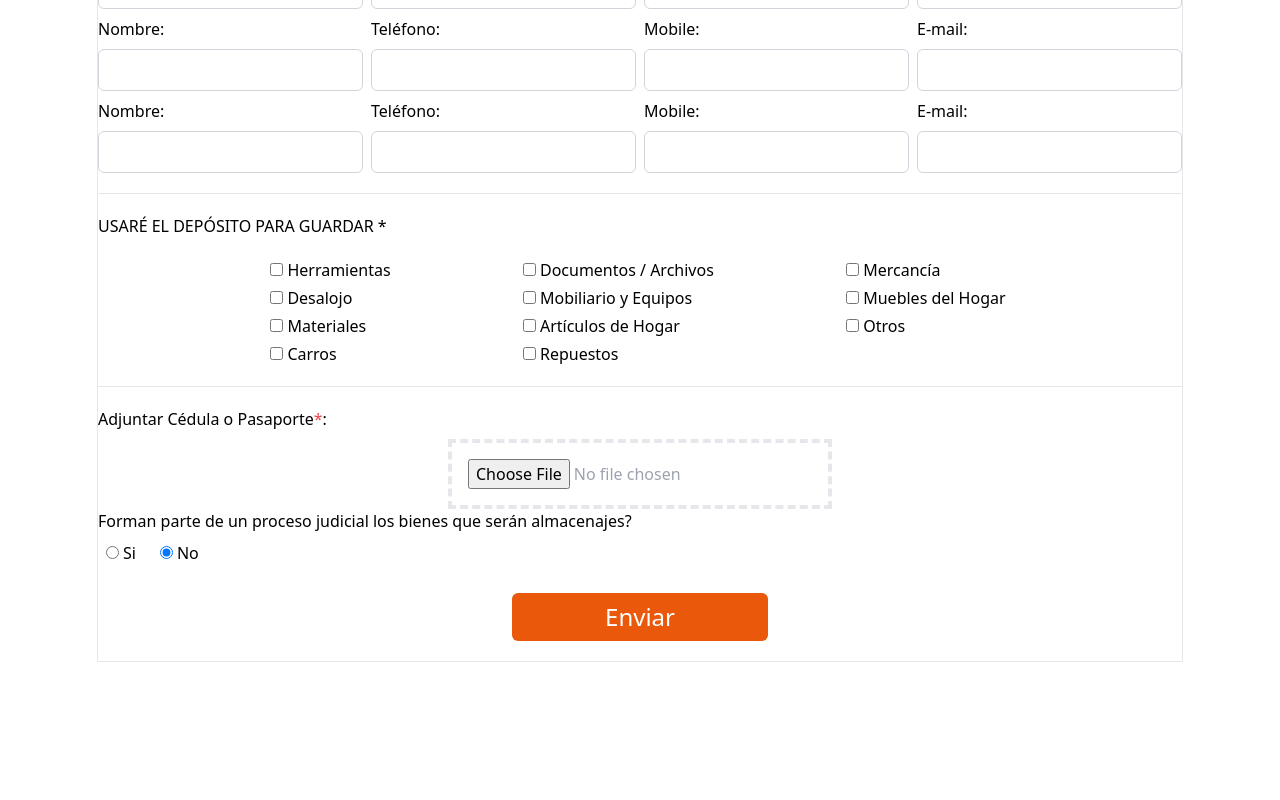
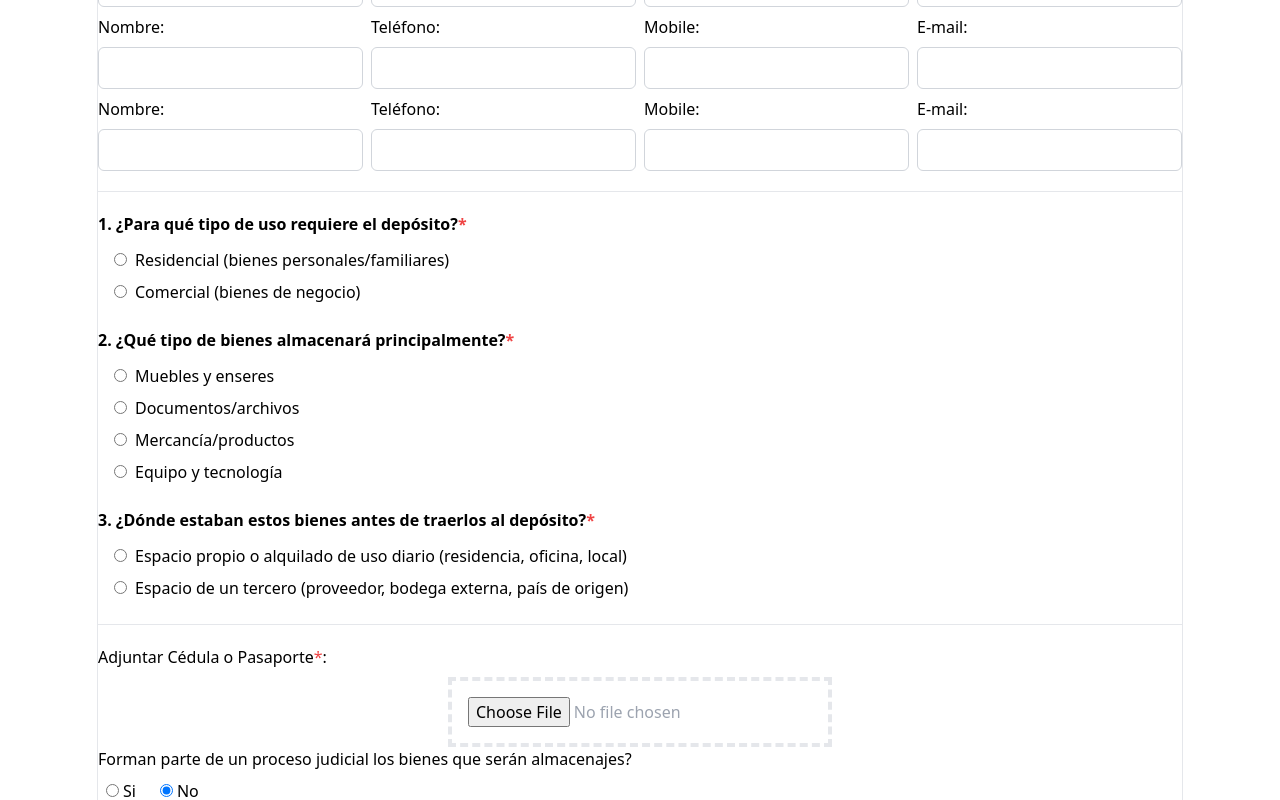
Before and after one commit to Procapi-it/alma-solicitudes, a React (Vite) app: page / in a window 1280 px wide. Shown: the part 1221-2021 px from the top of the page. Before the commit the page ends 1903 px from the top, so only its background shows below. Built offline with nearby package versions, Linux system fonts and the light colour scheme; no server answers.

Commit message:
feat: Adding New inputs to form and email

```diff
--- a/src/components/StorageUsage.jsx
+++ b/src/components/StorageUsage.jsx
@@ -1,138 +1,122 @@
 
 export const StorageUsage = ({ register }) => {
-    const handleCheckboxChange = event => {
-        const selectedCheckbox = event.target.value;
-        register("queGuardar", { value: selectedCheckbox });
-    };
-
     return (
         <section>
-            <h2 className="text-bold">USARÉ EL DEPÓSITO PARA GUARDAR *</h2>
-
-            <div className="grid xl:grid-rows-4 xl:grid-flow-col px-12 md:grid-row-1 gap-1 place-content-evenly mt-5">
+            {/* Pregunta 1: Tipo de uso */}
+            <div className="mb-6">
+                <h2 className="font-bold mb-3">
+                    1. ¿Para qué tipo de uso requiere el depósito?
+                    <span className="text-red-500">*</span>
+                </h2>
+                <div className="flex flex-col gap-2 ml-4">
                     <div>
                         <input
-                        onChange={handleCheckboxChange}
-                        type="checkbox"
-                        id="checkbox1"
-                        {...register("checkbox1")}
+                            type="radio"
+                            id="tipoUsoResidencial"
+                            value="Residencial (bienes personales/familiares)"
+                            {...register("tipoUso", { required: true })}
                         />
-                    <label htmlFor="checkbox1" className="mx-1">
-                        Herramientas
+                        <label htmlFor="tipoUsoResidencial" className="mx-2">
+                            Residencial (bienes personales/familiares)
                         </label>
                     </div>
                     <div>
                         <input
-                        onChange={handleCheckboxChange}
-                        type="checkbox"
-                        id="checkbox2"
-                        {...register("checkbox2")}
+                            type="radio"
+                            id="tipoUsoComercial"
+                            value="Comercial (bienes de negocio)"
+                            {...register("tipoUso", { required: true })}
                         />
-                    <label htmlFor="checkbox2" className="mx-1">
-                        Desalojo
+                        <label htmlFor="tipoUsoComercial" className="mx-2">
+                            Comercial (bienes de negocio)
+                        </label>
+                    </div>
+                </div>
+            </div>
+
+            {/* Pregunta 2: Tipo de bienes */}
+            <div className="mb-6">
+                <h2 className="font-bold mb-3">
+                    2. ¿Qué tipo de bienes almacenará principalmente?
+                    <span className="text-red-500">*</span>
+                </h2>
+                <div className="flex flex-col gap-2 ml-4">
+                    <div>
+                        <input
+                            type="radio"
+                            id="tipoBienesMuebles"
+                            value="Muebles y enseres"
+                            {...register("tipoBienes", { required: true })}
+                        />
+                        <label htmlFor="tipoBienesMuebles" className="mx-2">
+                            Muebles y enseres
                         </label>
                     </div>
                     <div>
                         <input
-                        onChange={handleCheckboxChange}
-                        type="checkbox"
-                        id="checkbox3"
-                        {...register("checkbox3")}
+                            type="radio"
+                            id="tipoBienesDocumentos"
+                            value="Documentos/archivos"
+                            {...register("tipoBienes", { required: true })}
                         />
-                    <label htmlFor="checkbox3" className="mx-1">
-                        Materiales
+                        <label htmlFor="tipoBienesDocumentos" className="mx-2">
+                            Documentos/archivos
                         </label>
                     </div>
                     <div>
                         <input
-                        onChange={handleCheckboxChange}
-                        type="checkbox"
-                        id="checkbox4"
-                        {...register("checkbox4")}
+                            type="radio"
+                            id="tipoBienesMercancia"
+                            value="Mercancía/productos"
+                            {...register("tipoBienes", { required: true })}
                         />
-                    <label htmlFor="checkbox4" className="mx-1">
-                        Carros
+                        <label htmlFor="tipoBienesMercancia" className="mx-2">
+                            Mercancía/productos
                         </label>
                     </div>
                     <div>
                         <input
-                        onChange={handleCheckboxChange}
-                        type="checkbox"
-                        id="checkbox5"
-                        {...register("checkbox5")}
+                            type="radio"
+                            id="tipoBienesEquipo"
+                            value="Equipo y tecnología"
+                            {...register("tipoBienes", { required: true })}
                         />
-                    <label htmlFor="checkbox5" className="mx-1">
-                        Documentos / Archivos
+                        <label htmlFor="tipoBienesEquipo" className="mx-2">
+                            Equipo y tecnología
+                        </label>
+                    </div>
+                </div>
+            </div>
+
+            {/* Pregunta 3: Procedencia de bienes */}
+            <div className="mb-6">
+                <h2 className="font-bold mb-3">
+                    3. ¿Dónde estaban estos bienes antes de traerlos al depósito?
+                    <span className="text-red-500">*</span>
+                </h2>
+                <div className="flex flex-col gap-2 ml-4">
+                    <div>
+                        <input
+                            type="radio"
+                            id="procedenciaPropio"
+                            value="Espacio propio o alquilado de uso diario (residencia, oficina, local)"
+                            {...register("procedenciaBienes", { required: true })}
+                        />
+                        <label htmlFor="procedenciaPropio" className="mx-2">
+                            Espacio propio o alquilado de uso diario (residencia, oficina, local)
                         </label>
                     </div>
                     <div>
                         <input
-                        onChange={handleCheckboxChange}
-                        type="checkbox"
-                        id="checkbox6"
-                        {...register("checkbox6")}
+                            type="radio"
+                            id="procedenciaTercero"
+                            value="Espacio de un tercero (proveedor, bodega externa, país de origen)"
+                            {...register("procedenciaBienes", { required: true })}
                         />
-                    <label htmlFor="checkbox6" className="mx-1">
-                        Mobiliario y Equipos
+                        <label htmlFor="procedenciaTercero" className="mx-2">
+                            Espacio de un tercero (proveedor, bodega externa, país de origen)
                         </label>
                     </div>
-                <div>
-                    <input
-                        onChange={handleCheckboxChange}
-                        type="checkbox"
-                        id="checkbox7"
-                        {...register("checkbox7")}
-                    />
-                    <label htmlFor="checkbox7" className="mx-1">
-                        Artículos de Hogar
-                    </label>
-                </div>
-                <div>
-                    <input
-                        onChange={handleCheckboxChange}
-                        type="checkbox"
-                        id="checkbox8"
-                        {...register("checkbox8")}
-                    />
-                    <label htmlFor="checkbox8" className="mx-1">
-                        Repuestos
-                    </label>
-                </div>
-                <div>
-                    <input
-                        onChange={handleCheckboxChange}
-                        type="checkbox"
-                        id="checkbox9"
-                        {...register("checkbox9")}
-                    />
-                    <label htmlFor="checkbox9" className="mx-1">
-                        Mercancía
-                    </label>
-                </div>
-                <div>
-                    <input
-                        onChange={handleCheckboxChange}
-                        type="checkbox"
-                        id="checkbox10"
-                        {...register("checkbox10")}
-                    />
-                    <label
-                        onChange={handleCheckboxChange}
-                        htmlFor="checkbox10"
-                        className="mx-1">
-                        Muebles del Hogar
-                    </label>
-                </div>
-                <div>
-                    <input
-                        onChange={handleCheckboxChange}
-                        type="checkbox"
-                        id="checkbox11"
-                        {...register("checkbox11")}
-                    />
-                    <label htmlFor="checkbox11" className="mx-1">
-                        Otros
-                    </label>
                 </div>
             </div>
         </section>
--- a/src/global/email.jsx
+++ b/src/global/email.jsx
@@ -9,8 +9,8 @@ export const sendCustomEmail = (data, judicial)  => {
             {
                 sucursales: data.sucursales,
                 meses: data.meses,
-                fechaocupacion: data.fechaocupacion,
-                motivo: data.motivo,
+                razonprincipal: data.razonprincipal,
+                tiempodesocupar: data.tiempodesocupar,
                 persona: data.persona,
                 nombrenatural: data.nombrenatural,
                 apellido: data.apellido,
@@ -47,19 +47,9 @@ export const sendCustomEmail = (data, judicial)  => {
                 telefono3: data.telefono3,
                 mobile3: data.mobile3,
                 email3: data.email3,
-                checkbox: [
-                    data.checkbox1 && "Herramientas",
-                    data.checkbox2 && "Desalojo",
-                    data.checkbox3 && "Materiales",
-                    data.checkbox4 && "Carros",
-                    data.checkbox5 && "Documentos / Archivos",
-                    data.checkbox6 && "Mobiliario y Equipos",
-                    data.checkbox7 && "Artículos de Hogar",
-                    data.checkbox8 && "Repuestos",
-                    data.checkbox9 && "Mercancía",
-                    data.checkbox10 && "Muebles del Hogar",
-                    data.checkbox11 && "Otros",
-                ].filter(Boolean).join(", "),
+                tipoUso: data.tipoUso,
+                tipoBienes: data.tipoBienes,
+                procedenciaBienes: data.procedenciaBienes,
                 nombredemandante: data.nombredemandante,
                 direcciondemandante: data.direcciondemandante,
                 telefonodemandante: data.telefonodemandante,
```
Also changed, not shown: src/components/BrandsInfo.jsx (+22 -17 lines). Lines whose indentation alone changed are shown as unchanged.
